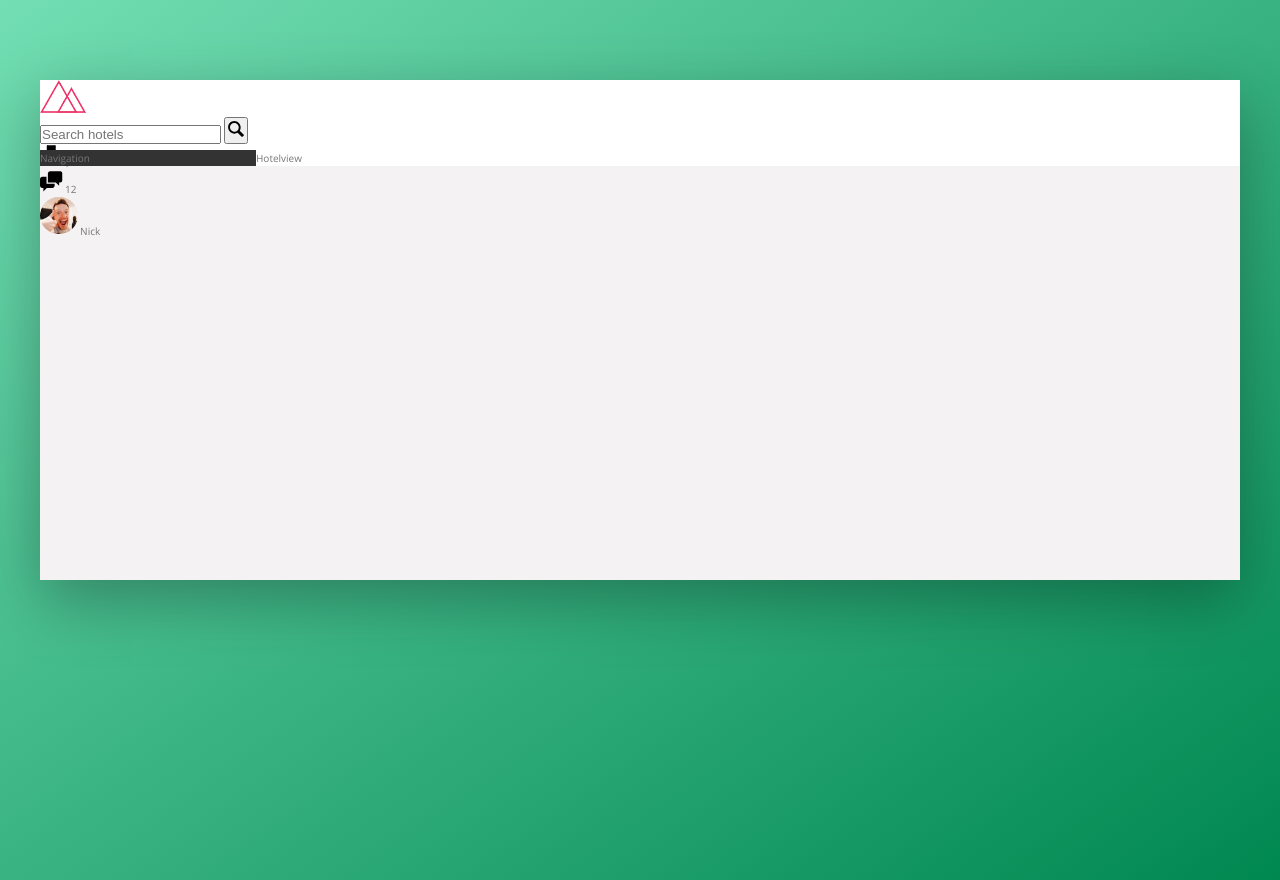
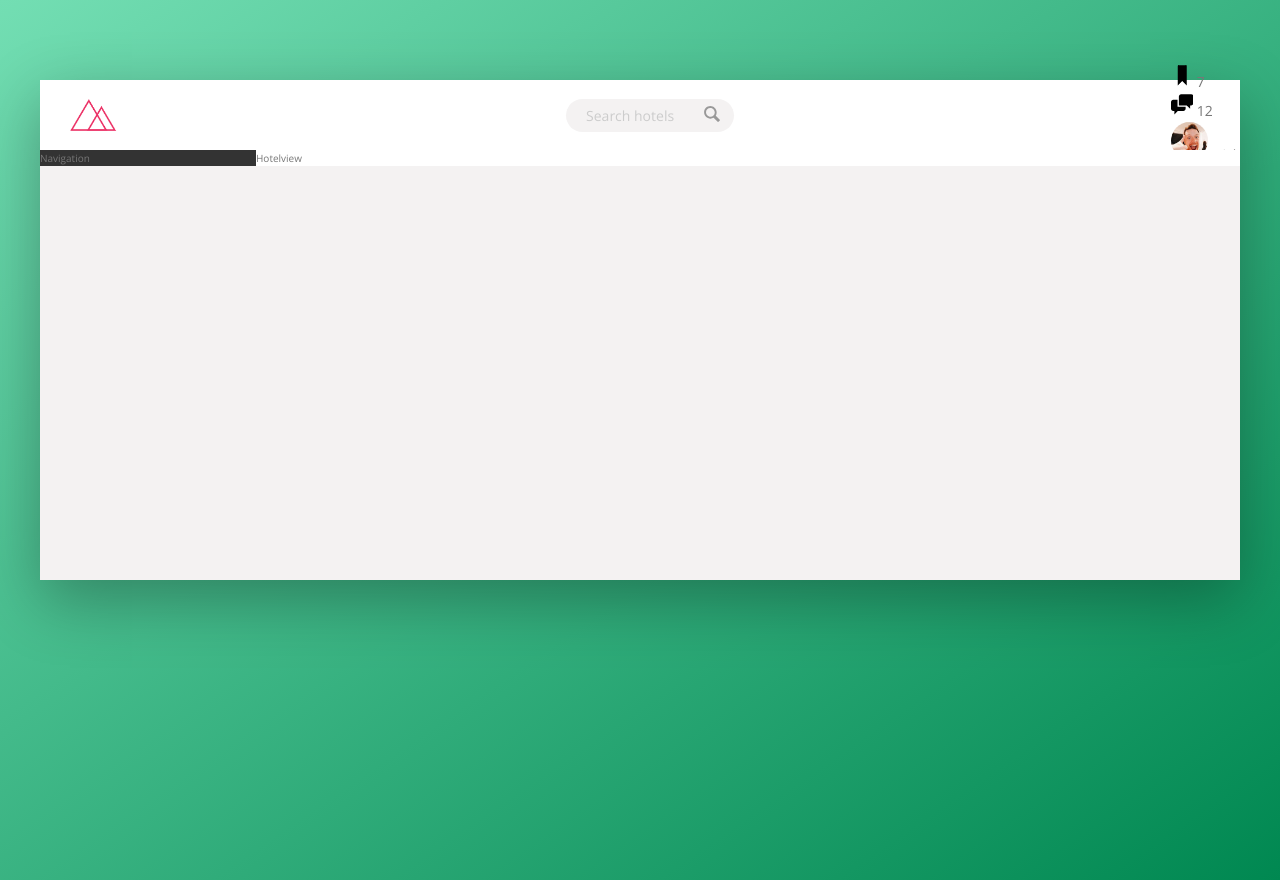
Before and after one commit to SereicikasTomas/Trillo, a website: page index.html in a window 1280 px wide. Drawn offline with nearby package versions, Linux system fonts and the light colour scheme.

Commit message:
position header components and searcg field

```diff
--- a/sass/_components.scss
+++ b/sass/_components.scss
@@ -2,20 +2,63 @@
 //LOGO
 .logo {
   height: 3.25rem;
+  margin-left: 3rem;
 }
 
 ///////////////////////////////
 //SEARCH
 .search {
+  flex: 0 0 35%;
+  display: flex;
+  align-items: center;
+  justify-content: center;
+
   &__input {
+    font-family: inherit;
+    font-size: inherit;
+    color: inherit;
+    background-color: var(--color-grey-light-2);
+    border: none;
+    padding: 0.7rem 2rem;
+    width: 40%;
+    transition: all 200ms;
+    margin-right: -3.25rem;
+    border-radius: 20px;
+
+    &:focus {
+      outline: none;
+      width: 100%;
+      background-color: var(--color-grey-light-3);
+    }
+
+    &::-webkit-input-placeholder {
+      font-weight: 100;
+      color: var(--color-grey-light-4);
+      font-size: inherit;
+    }
+  }
+
+  &__input:focus + &__button {
+    background-color: var(--color-grey-light-3);
   }
 
   &__button {
+    border: none;
+    background-color: var(--color-grey-light-2);
+
+    &:focus {
+      outline: none;
+    }
+
+    &:active {
+      transform: translateY(2px);
+    }
   }
 
   &__icon {
     height: 2rem;
     width: 2rem;
+    fill: var(--color-grey-dark-3);
   }
 }
 ///////////////////////////////
--- a/sass/_layout.scss
+++ b/sass/_layout.scss
@@ -8,9 +8,13 @@
 }
 
 .header {
+  font-size: 1.4rem;
   height: 7rem;
   background-color: var(--color-white);
   border-bottom: var(--color-grey-light-2);
+  display: flex;
+  justify-content: space-between;
+  align-items: center;
 }
 
 .content {
```
Also changed, not shown: css/style.css.
